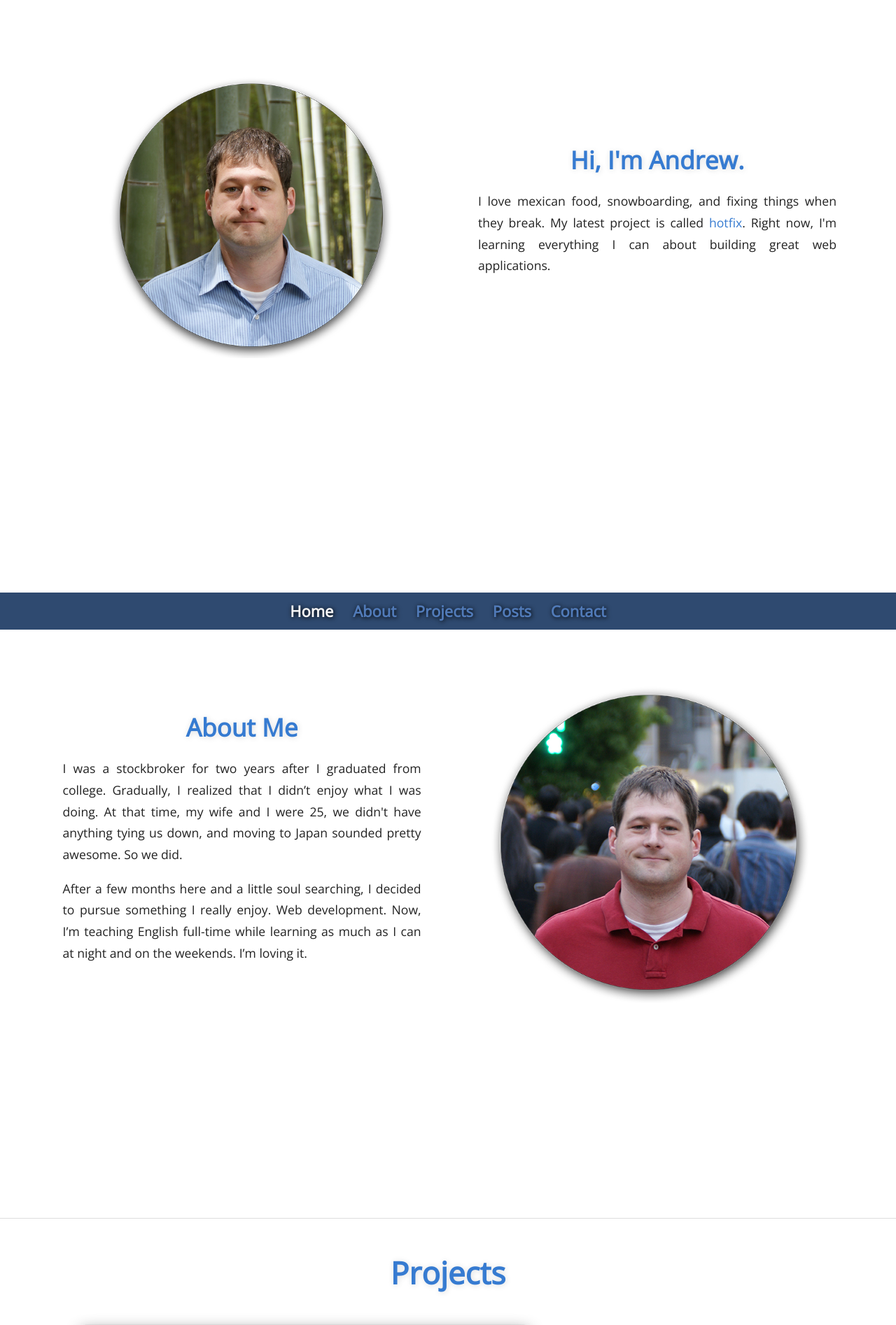
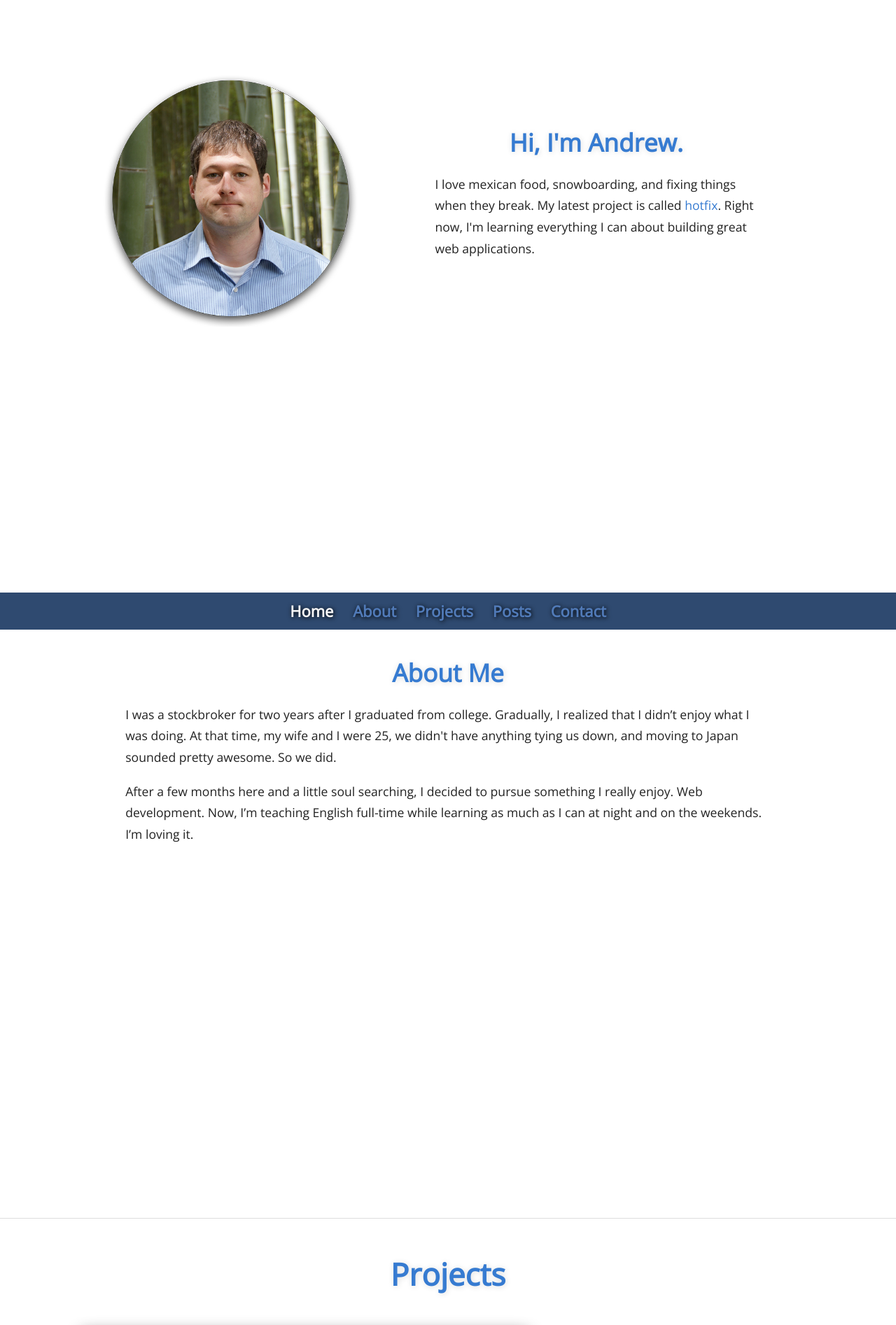
Before and after one commit to karsumit94/andrewholsted.github.io, a Jekyll site: the page built from index.html, in a window 1280 px wide. Shown: the top 1894 px of the page at 70% size. Built offline with Jekyll 4.4.1, drawn with Linux system fonts in a browser that asks for light colours; nearby versions of some CDN libraries; some web fonts are replaced; Markdown is read by kramdown in place of the engine named in the settings.

Commit message:
Remove about image.

```diff
--- a/css/main.css
+++ b/css/main.css
@@ -87,15 +87,6 @@ h1, h2{
     text-shadow: 1px 1px 8px #ddd;
 }
 
-h1{
-    font-size:2em;
-
-}
-
-h2{
-    font-size:2.5em;
-}
-
 section{
     height:auto;
     clear:both;
@@ -126,22 +117,12 @@ section h1{
    ============ */
 
 
-
-#home, #about{
-    text-align:justify;
-    line-height:1.75em;
-    width:100%;
-    float:left;
-}
 #home-wrap, #about-wrap{
-
-    width:100%;
-    height:100%;
     padding: 5%;
 
 }
 
-#home-intro, #about-details{
+#home-intro{
     display:inline-block;
     vertical-align:middle;
     width:40%;
@@ -149,7 +130,7 @@ section h1{
 
 }
 
-#home-image, #about-image{
+#home-image{
     display:inline-block;
     vertical-align:middle;
     width:40%;
@@ -165,15 +146,16 @@ section h1{
 }
 
 
-#home-image img, #about-image img{
+#home-image img{
     display:block;
     vertical-align:middle;
     max-width:80%;
     margin:auto;
 }
 
-#about-image img{
-    max-width:90%;
+#about-details{
+    width:80%;
+    margin:auto;
 }
 
 /* ============
@@ -190,12 +172,14 @@ section h1{
 #projects-wrap{
     position:relative;
     height:100%;
-    padding:0 2%;
+    padding:5% 2%;
 }
 
 .project-header {
     text-align:center;
-    padding-top:5%;
+    padding:0;
+    margin:0;
+    font-size:2.5em;
 }
 
 #projects ul{
@@ -592,10 +576,6 @@ tr.first-row td {
 
     }
 
-    #about-image{
-        display:none;
-    }
-
     .project-details, .project-image{
         width:100%;
         margin:auto;
@@ -616,12 +596,8 @@ tr.first-row td {
 
     #home-wrap, #about-wrap, #projects-wrap{
         width:80%;
+        max-width:45em;
         margin:auto;
-    }
-
-    #about-image{
-        float:left;
-        width:100%;
     }
 
     .post-date{
--- a/index.html
+++ b/index.html
@@ -26,9 +26,6 @@ layout: default
 				<p>
 					After a few months here and a little soul searching, I decided to pursue something I really enjoy. Web development. Now, I’m teaching English full-time while learning as much as I can at night and on the weekends. I’m loving it.
 				</p>
-			</div>
-			<div id="about-image">
-					<img src="/img/profile2.png" />
 			</div>
 		</div>
 	</section>
```
